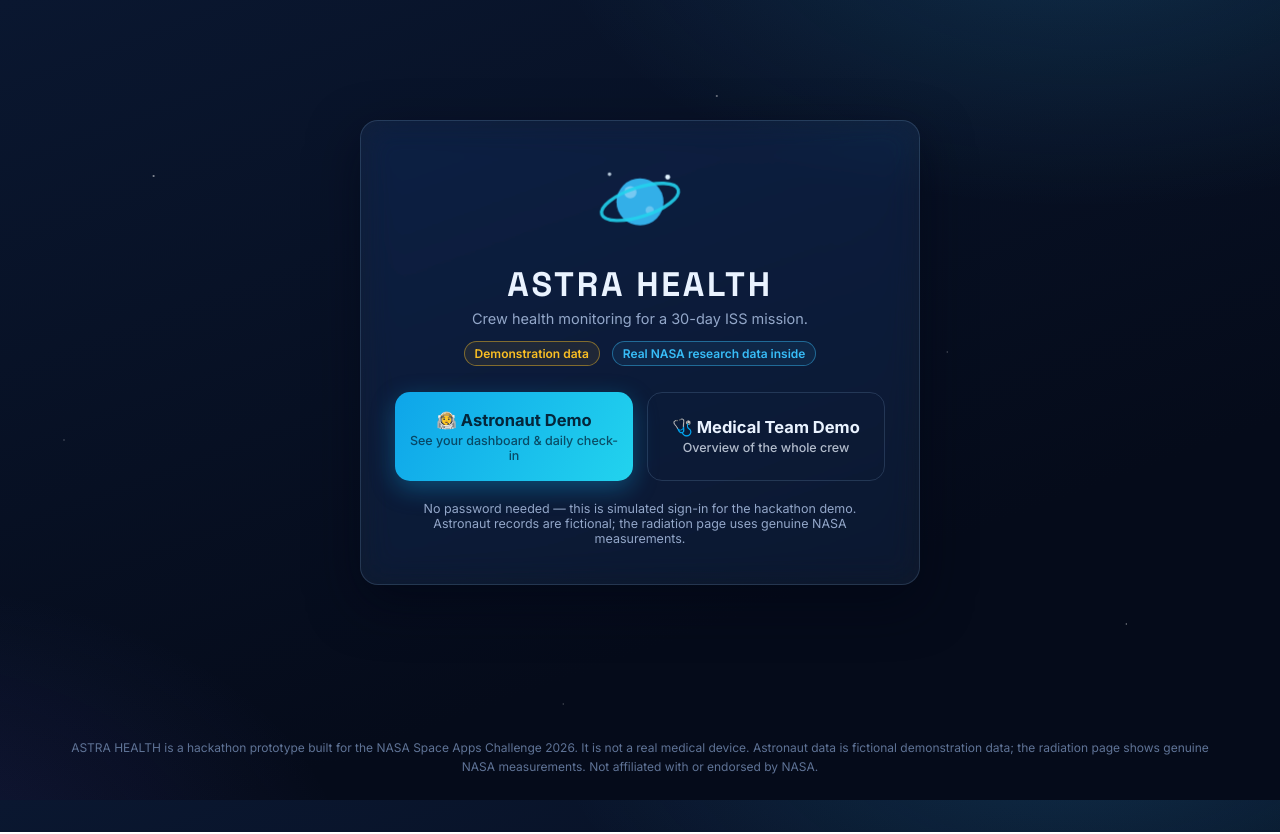
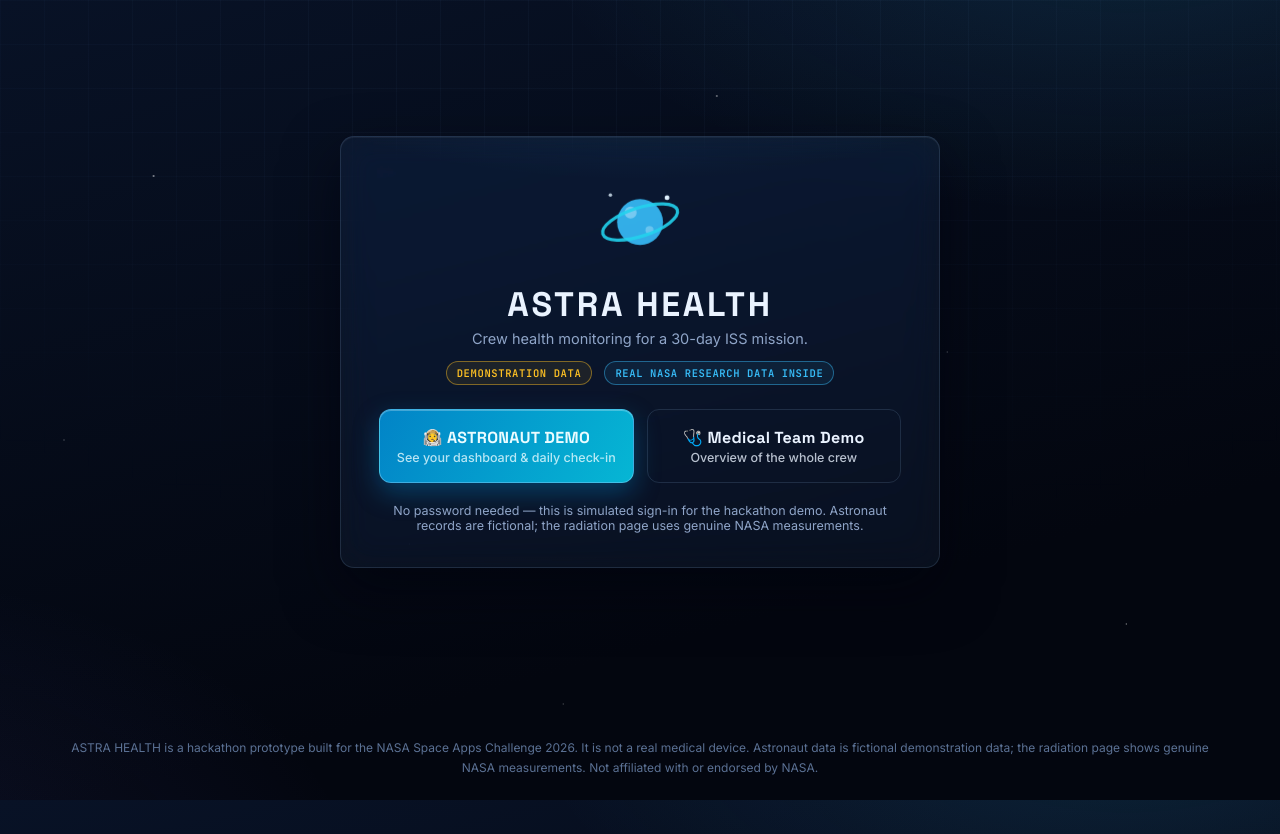
Before and after one commit to AbdullahArshad-bit/astra-health, a React (Vite) app: page / in a window 1280 px wide. Built offline with nearby package versions, Linux system fonts and the light colour scheme.

Commit message:
Update src/index.css

```diff
--- a/src/index.css
+++ b/src/index.css
@@ -1,44 +1,46 @@
-@import url('https://fonts.googleapis.com/css2?family=Inter:wght@400;500;600;700;800&family=Space+Grotesk:wght@500;600;700&display=swap');
+@import url('https://fonts.googleapis.com/css2?family=Inter:wght@400;500;600;700&family=Space+Grotesk:wght@500;600;700&family=JetBrains+Mono:wght@500;600;700&display=swap');
 
 :root {
-  --bg-0: #050b1a;
-  --bg-1: #0a1730;
-  --glow-1: rgba(56, 189, 248, 0.16);
-  --glow-2: rgba(99, 102, 241, 0.14);
-  --card: rgba(148, 197, 255, 0.07);
-  --card-strong: rgba(148, 197, 255, 0.11);
-  --stroke: rgba(160, 210, 255, 0.16);
+  --bg-0: #03060f;
+  --bg-1: #081226;
+  --glow-1: rgba(56, 189, 248, 0.13);
+  --glow-2: rgba(99, 102, 241, 0.10);
+  --card: rgba(148, 197, 255, 0.055);
+  --card-strong: rgba(148, 197, 255, 0.10);
+  --stroke: rgba(160, 210, 255, 0.14);
+  --stroke-soft: rgba(160, 210, 255, 0.08);
   --text: #eaf3ff;
-  --muted: #93a7c9;
-  --faint: #5f7396;
+  --muted: #8fa5c8;
+  --faint: #5b7194;
   --accent: #38bdf8;
   --accent-2: #22d3ee;
   --good: #34d399;
   --warn: #fbbf24;
   --bad: #fb7185;
-  --input: rgba(10, 25, 50, 0.55);
-  --topbar-bg: #0b1c3a;
-  --shadow: 0 18px 50px rgba(2, 6, 20, 0.55);
+  --input: rgba(8, 20, 42, 0.6);
+  --topbar-bg: #0a1830;
+  --shadow: 0 22px 55px rgba(1, 4, 14, 0.6);
+  --mono: 'JetBrains Mono', ui-monospace, monospace;
 }
 
 [data-theme='light'] {
-  --bg-0: #dbeafe;
-  --bg-1: #eff6ff;
-  --glow-1: rgba(56, 189, 248, 0.25);
-  --glow-2: rgba(99, 102, 241, 0.16);
-  --card: rgba(255, 255, 255, 0.55);
-  --card-strong: rgba(255, 255, 255, 0.75);
-  --stroke: rgba(30, 90, 160, 0.18);
-  --text: #0b2242;
-  --muted: #44618c;
+  --bg-0: #cfdff5;
+  --bg-1: #eef5ff;
+  --glow-1: rgba(56, 189, 248, 0.22);
+  --glow-2: rgba(99, 102, 241, 0.13);
+  --card: rgba(255, 255, 255, 0.5);
+  --card-strong: rgba(255, 255, 255, 0.72);
+  --stroke: rgba(23, 78, 145, 0.18);
+  --stroke-soft: rgba(23, 78, 145, 0.09);
+  --text: #0a2144;
+  --muted: #3f5d87;
   --faint: #7d97bd;
-  --input: rgba(255, 255, 255, 0.7);
-  --topbar-bg: #e4efff;
-  --shadow: 0 18px 44px rgba(30, 80, 160, 0.18);
+  --input: rgba(255, 255, 255, 0.72);
+  --topbar-bg: #e6f0ff;
+  --shadow: 0 20px 46px rgba(28, 78, 155, 0.16);
 }
 
 * { box-sizing: border-box; }
-
 html, body, #root { min-height: 100%; }
 
 body {
@@ -46,69 +48,93 @@ body {
   font-family: 'Inter', system-ui, -apple-system, 'Segoe UI', Roboto, sans-serif;
   color: var(--text);
   background:
-    radial-gradient(900px 480px at 85% -10%, var(--glow-1), transparent 60%),
-    radial-gradient(800px 500px at -10% 110%, var(--glow-2), transparent 60%),
-    linear-gradient(160deg, var(--bg-1), var(--bg-0) 70%);
+    radial-gradient(1000px 520px at 88% -12%, var(--glow-1), transparent 60%),
+    radial-gradient(860px 540px at -12% 112%, var(--glow-2), transparent 60%),
+    linear-gradient(165deg, var(--bg-1), var(--bg-0) 72%);
   background-attachment: fixed;
+  -webkit-font-smoothing: antialiased;
 }
+
+/* fine mission-control grid over the whole scene */
+body::after {
+  content: '';
+  position: fixed; inset: 0; pointer-events: none; z-index: 0;
+  background-image:
+    linear-gradient(rgba(140, 190, 255, 0.035) 1px, transparent 1px),
+    linear-gradient(90deg, rgba(140, 190, 255, 0.035) 1px, transparent 1px);
+  background-size: 44px 44px;
+  mask-image: radial-gradient(ellipse 90% 70% at 50% 0%, black 30%, transparent 100%);
+}
+[data-theme='light'] body::after { opacity: 0.5; }
 
 h1, h2, h3, .display { font-family: 'Space Grotesk', 'Inter', sans-serif; letter-spacing: 0.01em; }
 p { margin: 0; }
 a { color: var(--accent); }
+.mono { font-family: var(--mono); }
 
 .stars::before {
   content: '';
   position: fixed; inset: 0; pointer-events: none; z-index: 0;
   background-image:
-    radial-gradient(1.5px 1.5px at 12% 22%, rgba(255,255,255,.7), transparent),
-    radial-gradient(1px 1px at 32% 68%, rgba(255,255,255,.5), transparent),
-    radial-gradient(1.5px 1.5px at 56% 12%, rgba(255,255,255,.6), transparent),
-    radial-gradient(1px 1px at 74% 44%, rgba(255,255,255,.45), transparent),
-    radial-gradient(1.2px 1.2px at 88% 78%, rgba(255,255,255,.55), transparent),
-    radial-gradient(1px 1px at 44% 88%, rgba(255,255,255,.4), transparent),
-    radial-gradient(1.3px 1.3px at 66% 30%, rgba(255,255,255,.5), transparent),
-    radial-gradient(1px 1px at 5% 55%, rgba(255,255,255,.45), transparent);
+    radial-gradient(1.5px 1.5px at 12% 22%, rgba(255,255,255,.65), transparent),
+    radial-gradient(1px 1px at 32% 68%, rgba(255,255,255,.45), transparent),
+    radial-gradient(1.5px 1.5px at 56% 12%, rgba(255,255,255,.55), transparent),
+    radial-gradient(1px 1px at 74% 44%, rgba(255,255,255,.4), transparent),
+    radial-gradient(1.2px 1.2px at 88% 78%, rgba(255,255,255,.5), transparent),
+    radial-gradient(1px 1px at 44% 88%, rgba(255,255,255,.35), transparent),
+    radial-gradient(1.3px 1.3px at 66% 30%, rgba(255,255,255,.45), transparent),
+    radial-gradient(1px 1px at 5% 55%, rgba(255,255,255,.4), transparent);
 }
-[data-theme='light'] .stars::before { opacity: 0.25; }
+[data-theme='light'] .stars::before { opacity: 0.22; }
 
 .shell { position: relative; z-index: 1; max-width: 1180px; margin: 0 auto; padding: 0 20px 56px; }
 
 .glass {
   background: var(--card);
   border: 1px solid var(--stroke);
-  border-radius: 18px;
+  border-radius: 14px;
   backdrop-filter: blur(16px) saturate(150%);
   -webkit-backdrop-filter: blur(16px) saturate(150%);
-  box-shadow: var(--shadow);
+  box-shadow: var(--shadow), inset 0 1px 0 rgba(255, 255, 255, 0.05);
 }
 .glass.pad { padding: 20px 22px; }
+
+/* small mono section label, e.g. "CREW — 03" */
+.eyebrow {
+  font-family: var(--mono); font-size: 10.5px; font-weight: 600;
+  letter-spacing: 0.22em; text-transform: uppercase; color: var(--accent);
+  display: flex; align-items: center; gap: 8px;
+}
+.eyebrow::after { content: ''; flex: 1; height: 1px; background: linear-gradient(90deg, var(--stroke), transparent); }
 
 .topbar {
   position: sticky; top: 0; z-index: 20;
   display: flex; align-items: center; gap: 14px; flex-wrap: wrap;
-  padding: 12px 16px; margin: 14px 0 22px;
-  border-radius: 16px;
+  padding: 11px 16px; margin: 14px 0 22px;
+  border-radius: 14px;
   background: var(--topbar-bg);
 }
 .brand { display: flex; align-items: center; gap: 11px; cursor: pointer; }
-.brand-name { font-family: 'Space Grotesk'; font-weight: 700; font-size: 19px; letter-spacing: 0.06em; }
-.brand-sub { font-size: 11px; color: var(--muted); letter-spacing: 0.14em; text-transform: uppercase; }
+.brand-name { font-family: 'Space Grotesk'; font-weight: 700; font-size: 18.5px; letter-spacing: 0.09em; }
+.brand-sub { font-family: var(--mono); font-size: 9.5px; color: var(--muted); letter-spacing: 0.26em; text-transform: uppercase; margin-top: 1px; }
 
 .nav { display: flex; gap: 6px; margin-left: auto; flex-wrap: wrap; }
 .nav button, .btn {
-  font: inherit; font-size: 13.5px; font-weight: 600;
+  font: inherit; font-size: 13px; font-weight: 600;
   color: var(--text); background: transparent;
-  border: 1px solid var(--stroke); border-radius: 11px;
-  padding: 8px 14px; cursor: pointer; transition: all 0.15s ease;
+  border: 1px solid var(--stroke); border-radius: 9px;
+  padding: 8px 13px; cursor: pointer; transition: all 0.15s ease;
+  display: inline-flex; align-items: center; gap: 7px;
 }
 .nav button:hover, .btn:hover { background: var(--card-strong); transform: translateY(-1px); }
-.nav button.active { background: linear-gradient(120deg, rgba(56,189,248,.28), rgba(34,211,238,.18)); border-color: rgba(56,189,248,.5); }
+.nav button.active { background: linear-gradient(120deg, rgba(56,189,248,.25), rgba(34,211,238,.14)); border-color: rgba(56,189,248,.55); color: var(--text); }
 .btn-primary {
-  background: linear-gradient(120deg, #0ea5e9, #22d3ee); color: #04263b; border: none;
-  box-shadow: 0 8px 24px rgba(14, 165, 233, 0.35);
+  background: linear-gradient(120deg, #0284c7, #06b6d4); color: #eafcff; border: 1px solid rgba(125, 211, 252, 0.5);
+  box-shadow: 0 10px 26px rgba(2, 132, 199, 0.38), inset 0 1px 0 rgba(255,255,255,.25);
+  text-transform: uppercase; letter-spacing: 0.08em; font-size: 12.5px;
 }
-.btn-primary:hover { filter: brightness(1.07); background: linear-gradient(120deg, #0ea5e9, #22d3ee); }
-.btn-big { font-size: 15.5px; padding: 13px 26px; border-radius: 13px; }
+.btn-primary:hover { filter: brightness(1.1); background: linear-gradient(120deg, #0284c7, #06b6d4); }
+.btn-big { font-size: 13px; padding: 13px 24px; border-radius: 11px; }
 .btn-ghost { border-color: transparent; color: var(--muted); }
 .btn-danger { color: var(--bad); }
 
@@ -117,59 +143,76 @@ a { color: var(--accent); }
 .two-col { grid-template-columns: repeat(auto-fit, minmax(320px, 1fr)); }
 .three-col { grid-template-columns: repeat(auto-fit, minmax(300px, 1fr)); }
 
-.kpi { padding: 16px 18px; }
-.kpi .label { font-size: 11.5px; color: var(--muted); text-transform: uppercase; letter-spacing: 0.12em; font-weight: 600; }
-.kpi .value { font-size: 30px; font-weight: 800; margin-top: 4px; font-family: 'Space Grotesk'; }
-.kpi .unit { font-size: 13px; color: var(--muted); font-weight: 600; margin-left: 4px; }
-.kpi .sub { font-size: 12.5px; color: var(--muted); margin-top: 2px; }
+.kpi { padding: 16px 18px; position: relative; overflow: hidden; }
+.kpi::before { content: ''; position: absolute; left: 0; top: 0; bottom: 0; width: 3px; background: linear-gradient(180deg, var(--accent), transparent); opacity: 0.75; }
+.kpi .label { font-family: var(--mono); font-size: 10.5px; color: var(--muted); text-transform: uppercase; letter-spacing: 0.18em; font-weight: 600; display: flex; align-items: center; gap: 7px; }
+.kpi .value { font-size: 31px; font-weight: 700; margin-top: 5px; font-family: var(--mono); letter-spacing: -0.02em; }
+.kpi .unit { font-size: 12.5px; color: var(--muted); font-weight: 600; margin-left: 4px; font-family: 'Inter'; }
+.kpi .sub { font-size: 12.5px; color: var(--muted); margin-top: 3px; }
+.kpi .delta { font-family: var(--mono); font-size: 11.5px; font-weight: 600; margin-top: 4px; }
+.delta.up-bad, .delta.down-bad { color: var(--bad); }
+.delta.up-good, .delta.down-good { color: var(--good); }
+.delta.flat { color: var(--faint); }
 
 .chip {
   display: inline-flex; align-items: center; gap: 6px;
-  font-size: 12px; font-weight: 600; padding: 4px 10px; border-radius: 999px;
+  font-family: var(--mono); font-size: 10.5px; font-weight: 600; letter-spacing: 0.06em;
+  padding: 4px 10px; border-radius: 999px;
   border: 1px solid var(--stroke); background: var(--card); color: var(--muted);
+  text-transform: uppercase;
 }
+.chip b { color: var(--text); font-family: 'Inter'; font-size: 12px; text-transform: none; letter-spacing: 0; }
 .chip.demo { color: var(--warn); border-color: rgba(251,191,36,.45); background: rgba(251,191,36,.08); }
 .chip.nasa { color: var(--accent); border-color: rgba(56,189,248,.45); background: rgba(56,189,248,.08); }
 .chip.live { color: var(--good); border-color: rgba(52,211,153,.45); background: rgba(52,211,153,.08); }
 
 .flag {
   display: flex; gap: 10px; align-items: flex-start;
-  border: 1px solid rgba(251,191,36,.4); background: rgba(251,191,36,.07);
-  border-radius: 13px; padding: 11px 13px; font-size: 13.5px; line-height: 1.45;
+  border: 1px solid rgba(251,191,36,.35); border-left: 3px solid var(--warn);
+  background: rgba(251,191,36,.06);
+  border-radius: 10px; padding: 11px 13px; font-size: 13.5px; line-height: 1.45;
 }
 .flag b { color: var(--warn); }
-.ok-note { border: 1px solid rgba(52,211,153,.35); background: rgba(52,211,153,.06); border-radius: 13px; padding: 11px 13px; font-size: 13.5px; }
+.ok-note { border: 1px solid rgba(52,211,153,.3); border-left: 3px solid var(--good); background: rgba(52,211,153,.05); border-radius: 10px; padding: 11px 13px; font-size: 13.5px; }
 .ok-note b { color: var(--good); }
 
 table { width: 100%; border-collapse: collapse; font-size: 13.5px; }
-th { text-align: left; color: var(--muted); font-size: 11.5px; text-transform: uppercase; letter-spacing: 0.1em; padding: 8px; border-bottom: 1px solid var(--stroke); }
-td { padding: 8px; border-bottom: 1px solid rgba(160,210,255,.07); }
+th { text-align: left; color: var(--muted); font-family: var(--mono); font-size: 10.5px; font-weight: 600; text-transform: uppercase; letter-spacing: 0.14em; padding: 8px; border-bottom: 1px solid var(--stroke); }
+td { padding: 8.5px 8px; border-bottom: 1px solid var(--stroke-soft); }
+tbody tr { transition: background 0.12s ease; }
+tbody tr:hover { background: var(--card); }
 tr:last-child td { border-bottom: none; }
 .table-wrap { overflow-x: auto; }
 .table-wrap table { min-width: 620px; }
 
-label.field { display: block; font-size: 13px; font-weight: 600; color: var(--muted); margin-bottom: 6px; }
+label.field { display: block; font-size: 12.5px; font-weight: 600; color: var(--muted); margin-bottom: 6px; letter-spacing: 0.02em; }
 input, select {
   width: 100%; font: inherit; font-size: 14.5px; color: var(--text);
-  background: var(--input); border: 1px solid var(--stroke); border-radius: 11px;
+  background: var(--input); border: 1px solid var(--stroke); border-radius: 9px;
   padding: 10px 12px; outline: none;
 }
-input:focus, select:focus { border-color: var(--accent); box-shadow: 0 0 0 3px rgba(56,189,248,.18); }
+input:focus, select:focus { border-color: var(--accent); box-shadow: 0 0 0 3px rgba(56,189,248,.16); }
 select option { color: #0b2242; }
 .form-grid { display: grid; grid-template-columns: repeat(auto-fit, minmax(200px, 1fr)); gap: 14px; }
 input[type='range'] { padding: 0; accent-color: var(--accent); }
 
 .day-selector { display: flex; align-items: center; gap: 10px; flex-wrap: wrap; }
 .day-selector input[type='range'] { width: 170px; }
+.day-selector .day-num { font-family: var(--mono); font-weight: 700; font-size: 14px; }
+.day-selector .cap { font-family: var(--mono); font-size: 10px; letter-spacing: 0.2em; text-transform: uppercase; color: var(--muted); }
 
 .avatar {
-  width: 46px; height: 46px; border-radius: 14px; flex: none;
+  width: 46px; height: 46px; border-radius: 12px; flex: none;
   display: flex; align-items: center; justify-content: center;
-  font-weight: 800; font-family: 'Space Grotesk'; font-size: 16px; color: #04182e;
+  font-weight: 700; font-family: var(--mono); font-size: 15px; color: #04182e;
+  box-shadow: inset 0 1px 0 rgba(255,255,255,.35), 0 6px 16px rgba(2, 10, 30, 0.35);
 }
+.status-dot { width: 8px; height: 8px; border-radius: 50%; flex: none; }
+.status-dot.ok { background: var(--good); box-shadow: 0 0 8px rgba(52,211,153,.8); }
+.status-dot.warn { background: var(--warn); box-shadow: 0 0 8px rgba(251,191,36,.8); }
 
-.clickable { cursor: pointer; transition: transform 0.15s ease, background 0.15s ease; }
-.clickable:hover { transform: translateY(-3px); background: var(--card-strong); }
+.clickable { cursor: pointer; transition: transform 0.15s ease, background 0.15s ease, border-color 0.15s ease; }
+.clickable:hover { transform: translateY(-3px); background: var(--card-strong); border-color: rgba(56,189,248,.4); }
 
 .muted { color: var(--muted); }
 .small { font-size: 12.5px; }
@@ -177,33 +220,62 @@ input[type='range'] { padding: 0; accent-color: var(--accent); }
 .row { display: flex; align-items: center; gap: 12px; flex-wrap: wrap; }
 .spread { justify-content: space-between; }
 
-.login-wrap { min-height: 88vh; display: flex; align-items: center; justify-content: center; padding: 24px 0; }
-.login-card { max-width: 560px; width: 100%; text-align: center; padding: 38px 34px; }
-.login-actions { display: grid; grid-template-columns: 1fr 1fr; gap: 14px; margin-top: 26px; }
-@media (max-width: 560px) { .login-actions { grid-template-columns: 1fr; } }
-.login-btn { padding: 18px 14px; border-radius: 15px; text-align: center; width: 100%; }
-.login-btn .t { font-size: 16.5px; font-weight: 700; display: block; }
-.login-btn .s { font-size: 12.5px; opacity: 0.75; display: block; margin-top: 3px; font-weight: 500; }
+.login-wrap { min-height: 88vh; display: flex; align-items: center; justify-content: center; padding: 28px 0; }
+.login-card { max-width: 600px; width: 100%; text-align: center; padding: 42px 38px 34px; position: relative; overflow: hidden; }
+.login-card::before {
+  content: ''; position: absolute; inset: -60% -20% auto; height: 70%;
+  background: radial-gradient(closest-side, rgba(56,189,248,.16), transparent);
+  pointer-events: none;
+}
+.patch {
+  width: 118px; height: 118px; margin: 0 auto; border-radius: 50%;
+  border: 1.5px solid rgba(56,189,248,.45);
+  display: flex; align-items: center; justify-content: center;
+  background: radial-gradient(circle at 35% 30%, rgba(56,189,248,.14), rgba(8,20,44,.25) 70%);
+  box-shadow: 0 0 0 7px rgba(56,189,248,.05), 0 0 44px rgba(56,189,248,.16), inset 0 0 26px rgba(56,189,248,.12);
+}
+.login-title {
+  font-size: 42px; margin: 20px 0 2px; letter-spacing: 0.1em; font-weight: 700;
+  background: linear-gradient(180deg, var(--text) 30%, rgba(125, 211, 252, 0.85));
+  -webkit-background-clip: text; background-clip: text; -webkit-text-fill-color: transparent;
+}
+.login-stats {
+  display: flex; justify-content: center; gap: 0; margin: 22px auto 4px; max-width: 430px;
+  border: 1px solid var(--stroke); border-radius: 11px; overflow: hidden;
+}
+.login-stats > div { flex: 1; padding: 10px 6px; background: var(--card); }
+.login-stats > div + div { border-left: 1px solid var(--stroke-soft); }
+.login-stats .n { font-family: var(--mono); font-size: 17px; font-weight: 700; }
+.login-stats .l { font-family: var(--mono); font-size: 9px; letter-spacing: 0.2em; text-transform: uppercase; color: var(--muted); margin-top: 2px; }
+.login-actions { display: grid; grid-template-columns: 1fr 1fr; gap: 13px; margin-top: 24px; }
+@media (max-width: 560px) { .login-actions { grid-template-columns: 1fr; } .login-title { font-size: 33px; } }
+.login-btn { padding: 17px 14px; border-radius: 12px; text-align: center; width: 100%; flex-direction: column; gap: 2px; }
+.login-btn .t { font-size: 16px; font-weight: 700; display: block; font-family: 'Space Grotesk'; letter-spacing: 0.02em; }
+.login-btn .s { font-size: 12.5px; opacity: 0.78; display: block; font-weight: 500; text-transform: none; letter-spacing: 0; }
 
-.footer-note { text-align: center; color: var(--faint); font-size: 12px; margin-top: 34px; line-height: 1.6; }
+.footer-note { text-align: center; color: var(--faint); font-size: 12px; margin-top: 34px; line-height: 1.65; }
 
 .ecg-line { stroke-dasharray: 340; stroke-dashoffset: 340; animation: ecg 3.2s ease-in-out infinite; }
 @keyframes ecg { 0% { stroke-dashoffset: 340; } 55% { stroke-dashoffset: 0; } 100% { stroke-dashoffset: -340; } }
-.pulse { animation: pulse 2.4s ease-in-out infinite; transform-origin: center; }
-@keyframes pulse { 0%, 100% { transform: scale(1); } 50% { transform: scale(1.05); } }
+.pulse { animation: pulse 2.6s ease-in-out infinite; transform-origin: center; }
+@keyframes pulse { 0%, 100% { transform: scale(1); } 50% { transform: scale(1.045); } }
 
-/* Phones: slim the sticky header right down so it never eats the screen,
-   and keep scrolled content fully hidden behind it. */
+::-webkit-scrollbar { width: 10px; height: 10px; }
+::-webkit-scrollbar-thumb { background: rgba(120, 170, 230, 0.25); border-radius: 6px; }
+::-webkit-scrollbar-track { background: transparent; }
+
+/* Phones: slim the sticky header right down so it never eats the screen. */
 @media (max-width: 640px) {
   .shell { padding: 0 12px 44px; }
-  .topbar { padding: 9px 11px; gap: 8px; margin: 10px 0 16px; border-radius: 13px; }
-  .brand-name { font-size: 16.5px; }
+  .topbar { padding: 9px 11px; gap: 8px; margin: 10px 0 16px; border-radius: 12px; }
+  .brand-name { font-size: 16px; }
   .brand-sub { display: none; }
   .day-selector { gap: 6px; }
   .day-selector input[type='range'] { width: 104px; }
   .nav { gap: 5px; margin-left: 0; }
-  .nav button, .btn { font-size: 12.5px; padding: 7px 10px; }
+  .nav button, .btn { font-size: 12px; padding: 7px 10px; }
   .glass.pad { padding: 15px 14px; }
   .kpi .value { font-size: 25px; }
+  .login-card { padding: 30px 20px 26px; }
   h2 { font-size: 21px; }
 }
```
